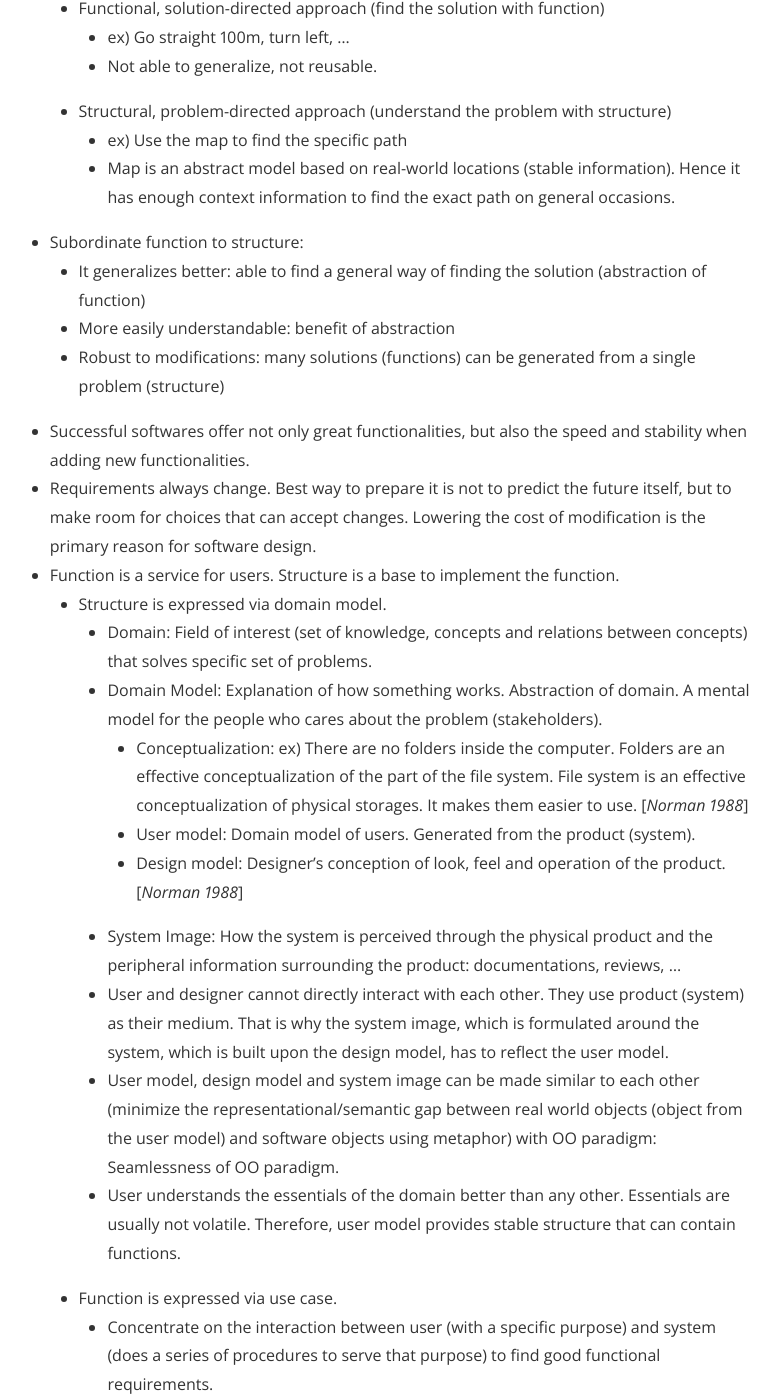
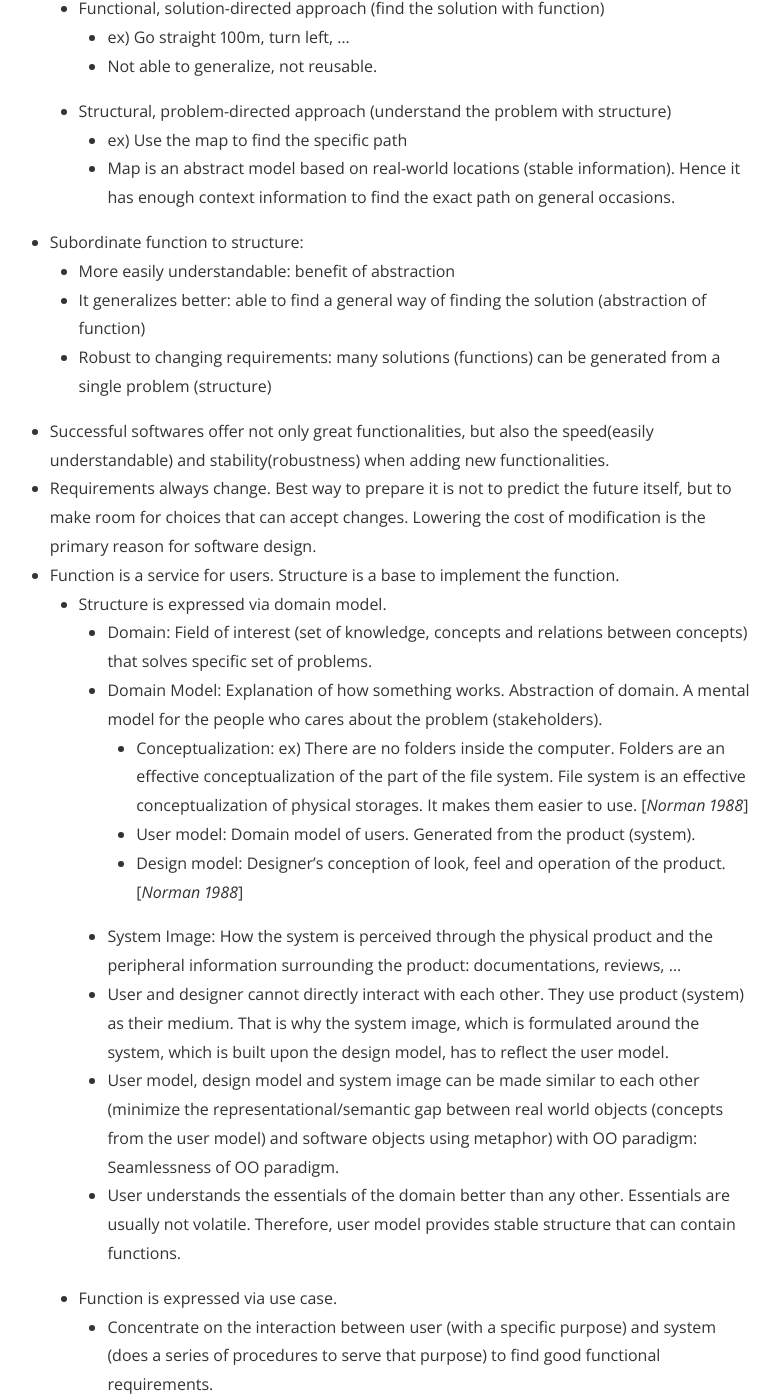
Before and after one commit to juice500ml/juice500ml.github.io, a Jekyll site: the page built from _posts/2019-02-16-The-Essence-of-Object-Orientation.markdown, in a window 1280 px wide and 1400 px high, scrolled down 13089 px. Shown: the whole window, without its empty margins (251-1031 px from the left). Built offline with Jekyll 4.4.1, drawn with Linux system fonts in a browser that asks for light colours; nearby versions of some CDN libraries; formulas are drawn with MathJax 3; some of the changed text lies outside the part shown.

Commit message:
Post 2019-02-16-The-Essence-of-Object-Orientation.markdown upload from Editorial

```diff
--- a/_posts/2019-02-16-The-Essence-of-Object-Orientation.markdown
+++ b/_posts/2019-02-16-The-Essence-of-Object-Orientation.markdown
@@ -257,10 +257,10 @@ This is a summary of the book [The Essence of Object-Orientation: Roles, Respons
 		- ex) Use the map to find the specific path
 		- Map is an abstract model based on real-world locations (stable information). Hence it has enough context information to find the exact path on general occasions.
 - Subordinate function to structure:
+	- More easily understandable: benefit of abstraction
 	- It generalizes better: able to find a general way of finding the solution (abstraction of function)
-	- More easily understandable: benefit of abstraction
-	- Robust to modifications: many solutions (functions) can be generated from a single problem (structure)
-- Successful softwares offer not only great functionalities, but also the speed and stability when adding new functionalities.
+	- Robust to changing requirements: many solutions (functions) can be generated from a single problem (structure)
+- Successful softwares offer not only great functionalities, but also the speed(easily understandable) and stability(robustness) when adding new functionalities.
 - Requirements always change. Best way to prepare it is not to predict the future itself, but to make room for choices that can accept changes. Lowering the cost of modification is the primary reason for software design.
 - Function is a service for users. Structure is a base to implement the function.
 	- Structure is expressed via domain model.
@@ -271,13 +271,13 @@ This is a summary of the book [The Essence of Object-Orientation: Roles, Respons
 			- Design model: Designer’s conception of look, feel and operation of the product. [*Norman 1988*]
 		- System Image: How the system is perceived through the physical product and the peripheral information surrounding the product: documentations, reviews, ...
 		- User and designer cannot directly interact with each other. They use product (system) as their medium. That is why the system image, which is formulated around the system, which is built upon the design model, has to reflect the user model.
-		- User model, design model and system image can be made similar to each other (minimize the representational/semantic gap between real world objects (object from the user model) and software objects using metaphor) with OO paradigm: Seamlessness of OO paradigm.
+		- User model, design model and system image can be made similar to each other (minimize the representational/semantic gap between real world objects (concepts from the user model) and software objects using metaphor) with OO paradigm: Seamlessness of OO paradigm.
 		- User understands the essentials of the domain better than any other. Essentials are usually not volatile. Therefore, user model provides stable structure that can contain functions.
 	- Function is expressed via use case.
 		- Concentrate on the interaction between user (with a specific purpose) and system (does a series of procedures to serve that purpose) to find good functional requirements.
 		- Use case
 			- Flow of interactions between user and system to achieve purpose of the user
-			- Understanding contract between system and its stakeholders while concentrating on actions
+			- Understanding contract between the system and its stakeholders while concentrating on actions
 		- Actor: A role that a particular person, people, or a computer system, is playing when they use the system under design. [*Cockburn 1999*]
 		- Primary Actor: A particular actor that is associated with a use case. The use case satisfies the need of the primary actor, who initially starts the interaction with the system. [*Cockburn 1999*]
 		- Stakeholder: A person with a vested interest in the behavior inside the use case. [*Cockburn 1999*]
```
Also changed, not shown: other parts of _posts/2019-02-16-The-Essence-of-Object-Orientation.markdown (+4 -4 lines).
